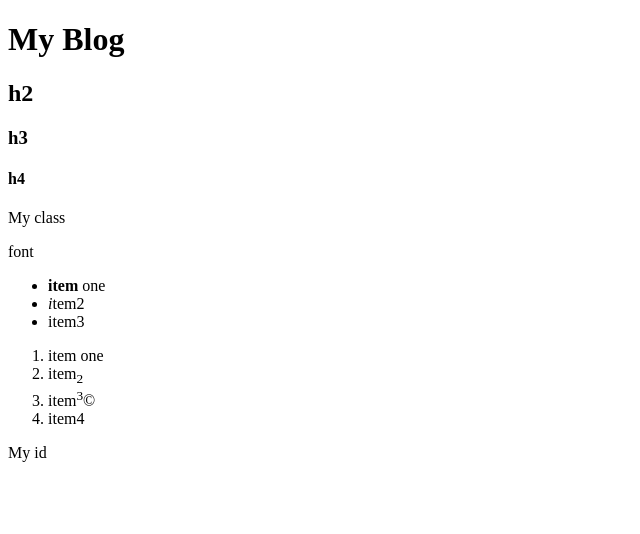
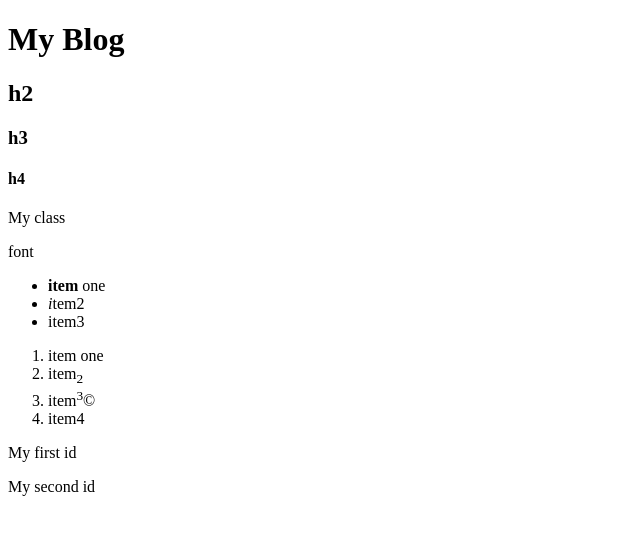
Before and after one commit to FatDaddyDevale/webdev, a plain HTML site: page module_2/index.html in a window 1280 px wide. Shown: the whole page, without its empty margins (0-640 px from the left). Drawn offline with Linux system fonts and the light colour scheme.

Commit message:
experimenting

```diff
--- a/module_2/index.html
+++ b/module_2/index.html
@@ -26,6 +26,7 @@
       <li>item<sup>3</sup>&#169;</li>
       <li>item4</li>
     </ol>
-    <div id="mydiv"><p>My id</p></div>
+    <div id="mydiv"><p>My first id</p></div>
+	<div id="mydiv"><p>My second id</p></div>
   </body>
 </html>
```
